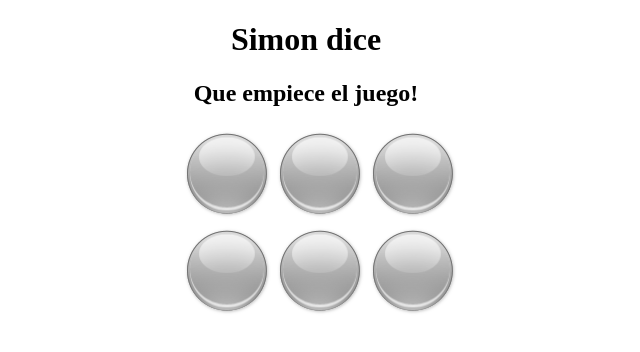
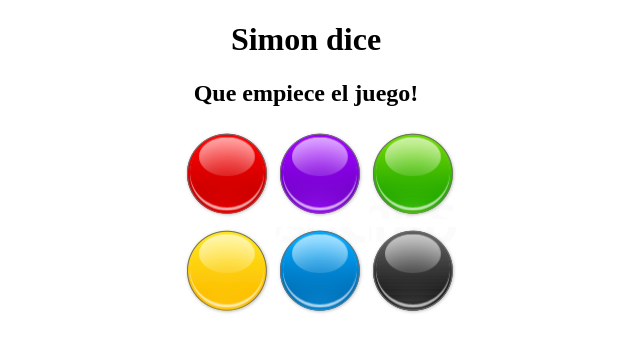
Before and after one commit to jameco147/SimonAngular, an Angular app: page / in a window 1280 px wide. Shown: the top 352 px of the page, without its empty margins (334-974 px from the left). Built offline with nearby package versions, Linux system fonts and the light colour scheme.

Commit message:
modificaciones colores

```diff
--- a/src/app/boton/boton.component.html
+++ b/src/app/boton/boton.component.html
@@ -1,12 +1,29 @@
 <table>
   <tr>
-      <td><img (click)="changeColor()" id="piece1"  src="../../assets/images/Botones_Redondos/{{ index }}.png" alt=""></td>
-      <td><img (click)="changeColor()" id="piece2"  src="../../assets/images/Botones_Redondos/{{ index }}.png" alt=""></td>
-      <td><img (click)="changeColor()" id="piece3"  src="../../assets/images/Botones_Redondos/{{ index }}.png" alt=""></td>
+      <td><img src="../../assets/images/Botones_Redondos/{{piezaArray[0]}}.png" alt=""></td>
+      <td><img src="../../assets/images/Botones_Redondos/{{piezaArray[1]}}.png" alt=""></td>
+      <td><img src="../../assets/images/Botones_Redondos/{{piezaArray[2]}}.png" alt=""></td>
   </tr>
   <tr>
-      <td><img (click)="changeColor()" id="piece4" src="../../assets/images/Botones_Redondos/{{ index }}.png" alt=""></td>
-      <td><img (click)="changeColor()" id="piece5" src="../../assets/images/Botones_Redondos/{{ index }}.png" alt=""></td>
-      <td><img (click)="changeColor()" id="piece6" src="../../assets/images/Botones_Redondos/{{ index }}.png" alt=""></td>
+      <td><img src="../../assets/images/Botones_Redondos/{{piezaArray[3]}}.png" alt=""></td>
+      <td><img src="../../assets/images/Botones_Redondos/{{piezaArray[4]}}.png" alt=""></td>
+      <td><img src="../../assets/images/Botones_Redondos/{{piezaArray[5]}}.png" alt=""></td>
+<!--
+      <td *ngIf="pieza0=true" ><img src="../../assets/images/Botones_Redondos/{{}}.png" alt=""></td>
+
+      <td *ngIf="pieza1=false" ><img src="../../assets/images/Botones_Redondos/0.png" alt=""></td>
+      <td *ngIf="pieza1=true" ><img src="../../assets/images/Botones_Redondos/2.png" alt=""></td>
+
+      <td *ngIf="pieza2=false" ><img src="../../assets/images/Botones_Redondos/0.png" alt=""></td>
+      <td *ngIf="pieza2=true" ><img src="../../assets/images/Botones_Redondos/3.png" alt=""></td>
+
+  </tr>
+  <tr>
+    <td *ngIf="pieza3=false" ><img src="../../assets/images/Botones_Redondos/0.png" alt=""></td>
+    <td *ngIf="pieza3=true" ><img src="../../assets/images/Botones_Redondos/4.png" alt=""></td>
+    <td *ngIf="pieza4=false" ><img src="../../assets/images/Botones_Redondos/0.png" alt=""></td>
+    <td *ngIf="pieza4=true" ><img src="../../assets/images/Botones_Redondos/5.png" alt=""></td>
+    <td *ngIf="pieza5=false" ><img src="../../assets/images/Botones_Redondos/0.png" alt=""></td>
+    <td *ngIf="pieza5=true" ><img src="../../assets/images/Botones_Redondos/6.png" alt=""></td> -->
   </tr>
 </table>
--- a/src/app/boton/boton.component.ts
+++ b/src/app/boton/boton.component.ts
@@ -8,10 +8,20 @@ import { Component, OnInit } from '@angular/core';
 export class BotonComponent implements OnInit {
   index: number = 0;
   disabled: boolean = false;
+  piezaArray: number[] = [1,2,3,4,5,6];
+  url: number = 1;
 
   constructor() { }
 
   ngOnInit() {
   }
 
+  simonEnable(){
+    for (let i = 0; i < this.piezaArray.length; i++) {
+
+      const element = this.piezaArray[i];
+
+
+    }
+  }
 }
```
